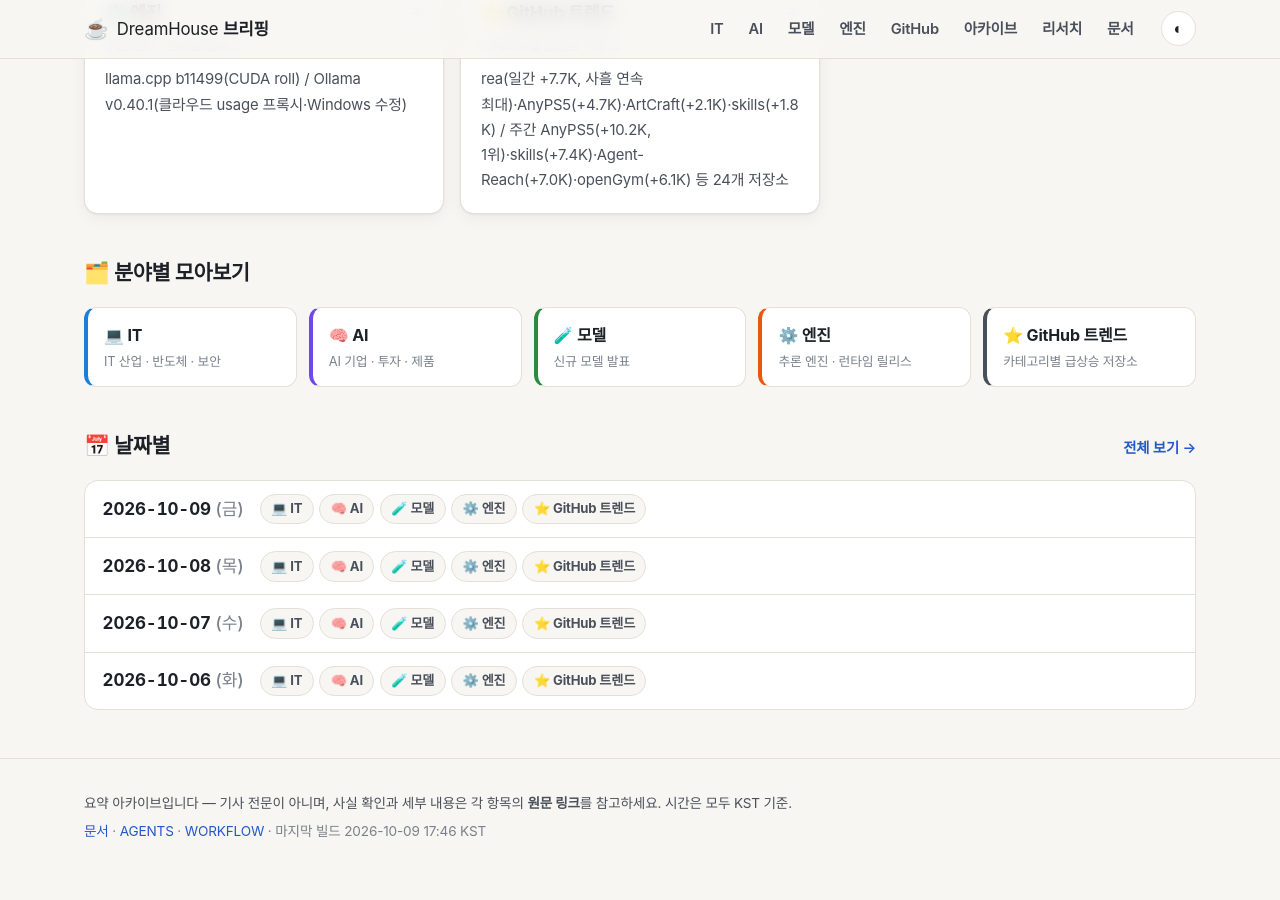
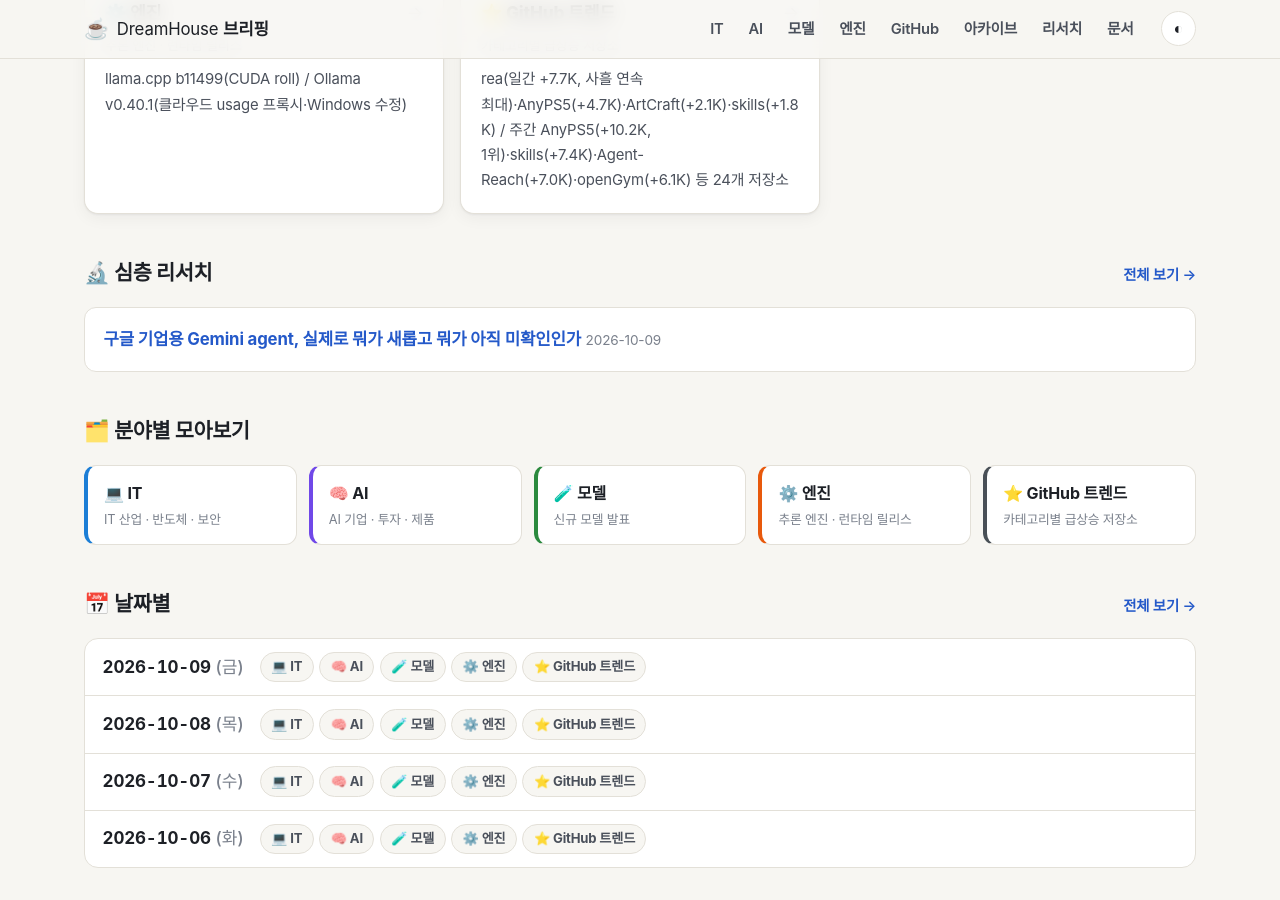
Before and after one commit to DreamHouseKSH/dreamhouse-briefings, a Jekyll site: the page built from index.html, in a window 1280 px wide and 900 px high, scrolled down 659 px. Built offline with Jekyll 4.4.1, drawn with Linux system fonts in a browser that asks for light colours; some web fonts are replaced; some of the changed lines change nothing that is shown.

Commit message:
research: #1 google-gemini-agent-enterprise

```diff
--- a/news/2026-10-09/AI.md
+++ b/news/2026-10-09/AI.md
@@ -9,6 +9,7 @@
 - **원문:** https://techcrunch.com/2026/10/08/google-brings-agentic-ai-to-gemini-starting-with-businesses/
 - **분야:** AI · 제품/엔터프라이즈
 - **날짜:** 2026-10-08
+- **심층 리서치:** [구글 기업용 Gemini agent, 뭐가 새롭고 뭐가 미확인인가](../../research/2026-10-09-google-gemini-agent-enterprise.md)
 
 ### 미디어
 
--- /dev/null
+++ b/research/2026-10-09-google-gemini-agent-enterprise.md
@@ -0,0 +1,85 @@
+# 심층 리서치 — 구글 기업용 Gemini agent, 실제로 뭐가 새롭고 뭐가 아직 미확인인가
+
+- **요청:** [#1](https://github.com/DreamHouseKSH/dreamhouse-briefings/issues/1)
+- **원래 기사:** [2026-10-09 AI · 1. 구글 클라우드, 기업용 Gemini agent 공개](../news/2026-10-09/AI.md)
+- **원문:** https://techcrunch.com/2026/10/08/google-brings-agentic-ai-to-gemini-starting-with-businesses/
+- **작성:** 2026-10-09 17:55 KST
+
+![구글 Gemini agent 행사 이미지 (TechCrunch/Google)](https://techcrunch.com/wp-content/uploads/2026/10/image_3.max-2100x2100_0CYZWqn.jpg?resize=1200,591)
+
+> 출처: TechCrunch 원문 페이지 — 원본 이미지 링크(복제 저장 아님)
+
+## 한 줄 결론
+
+구글은 Gemini를 "대답하는 챗봇"에서 **자기 계정·권한·감사 기록을 가진 업무용 에이전트**로 바꾸겠다고 발표했고, 설계(모델 선택 개방·에이전트 신원·지출 상한)는 분석가들에게 대체로 좋은 평가를 받았습니다. 다만 지금은 **비공개 프리뷰(private preview, 일부 고객만 쓰는 시험판)** 단계라 가격·실제 신뢰성(얼마나 실수 없이 일하는지)·다른 회사 시스템과의 권한 연동은 **아직 확인되지 않았습니다.** "출시"라기보다 "정식 출시 예고 + 시험판 공개"로 보는 게 정확합니다.
+
+## 배경
+
+- **에이전트(agent):** 사람이 한 단계씩 시키는 대신 목표만 주면 스스로 계획을 세우고 도구(메일, 문서, DB 등)를 써서 일을 끝내는 AI. 2026년 들어 업계 경쟁 축이 챗봇에서 에이전트로 옮겨가고 있습니다.
+- 구글은 2026-10-08(현지) **Gemini at Work 2026** 행사에서 이를 발표했습니다. 토마스 쿠리안 구글 클라우드 CEO의 키노트 요약이 1차 자료입니다([Google Cloud 블로그](https://cloud.google.com/blog/products/ai-machine-learning/welcome-to-gemini-at-work-2026)).
+- 소비자 쪽에는 이미 5월에 별도 앱 화면의 **Gemini Spark** 에이전트가 있었고, 이번 것은 기업용 **Gemini Enterprise** 앱 안에 들어가는 통합 에이전트입니다([The Verge](https://www.theverge.com/tech/1007904/google-gemini-ai-agent-enterprise)).
+- 경쟁 맥락: 마이크로소프트는 약 2주 앞선 9월 25일 Copilot을 **Autopilot**(자체 Entra ID 신원·메일·메모리를 가진 장기 실행 에이전트) 중심으로 재편했고, Meta는 9월 소비자용 **Muse** 에이전트를 냈습니다([Forbes](https://www.forbes.com/sites/janakirammsv/2026/10/08/google-built-an-ai-coworker-and-gave-it-a-confusing-name/), [TechTarget](https://www.techtarget.com/ai/news/366651779/Googles-workplace-agent-is-out-but-questions-abound)).
+
+## 핵심 사실과 수치 (출처별)
+
+| 사실·수치 | 출처 | 비고(1차/2차, 이해관계) |
+|---|---|---|
+| "지시가 아니라 목표(objectives)를 준다" — 계획·스킬·도구 사용·사내 시스템 연결 후 완성된 결과물 반환 | [Google Cloud 블로그](https://cloud.google.com/blog/products/ai-machine-learning/welcome-to-gemini-at-work-2026) | 1차, 회사 발표 |
+| 모델 선택: 현재 Gemini 계열 + Anthropic Claude, 향후 다른 비공개·오픈 모델 추가 예정 | 같은 곳, [TechCrunch](https://techcrunch.com/2026/10/08/google-brings-agentic-ai-to-gemini-starting-with-businesses/) | 1차 + 2차 일치 |
+| 연결 대상: Workspace, Microsoft 365·Teams, Slack, Confluence, Git, Jira, Salesforce, ServiceNow, BigQuery, Databricks, Postgres, Snowflake, 데스크톱 파일, 사내외 **MCP(Model Context Protocol, AI가 외부 도구·데이터에 붙는 표준 규격)** 서버 | Google Cloud 블로그 | 1차, 회사 발표 |
+| 코워커 에이전트: 자체 Workspace 계정, `@agents.company.com` 메일, 캘린더·Drive, 조직도 등록. 공유받은 것만 볼 수 있고, 행동은 사람 대신 에이전트 이름으로 감사 기록(audit trail)에 남음 | Google Cloud 블로그, The Verge | 1차 + 2차 일치 |
+| 보안: 에이전트마다 암호학적으로 증명된 신원, 최소 권한, **Agent Sandbox(격리된 실행 공간)**, 모든 트래픽이 지나는 **Agent Gateway(AI용 네트워크 방화벽)** 에 정책을 한 번 쓰면 전 에이전트에 적용 | Google Cloud 블로그 | 1차, 회사 발표. 실효성 독립 검증 없음 |
+| 비용: 다중 모델 조합, 스마트 라우팅(작업별로 싼 모델 자동 배정), 프로젝트별 **실시간 지출 상한** — 상한 도달 시 에이전트 일시정지 | Google Cloud 블로그, Forbes | 1차 + 2차 |
+| 토큰 단가는 2024년 이후 98% 하락했지만 사용량이 폭증 | Google Cloud 블로그 | 회사 주장, 근거 수치 미공개 |
+| 피차이: Gemini 월간 활성 이용자 10억 명 이상 | [TechCrunch](https://techcrunch.com/2026/10/08/google-brings-agentic-ai-to-gemini-starting-with-businesses/) | 행사 발언(회사 발표 기준). 독립 검증 없음 |
+| Fortune 100의 약 90%가 Gemini Enterprise 사용, 클라우드 고객 약 80%가 AI 제품 사용, 약 500개 고객이 지난 1년 각 1조 토큰 이상 처리 | Google Cloud 블로그, [Constellation Research](https://www.constellationr.com/index%2ephp/insights/news/google-cloud-launches-gemini-agent-work-across-enterprise-systems) | 회사 발표 기준. "사용"의 정의(전사 도입인지 일부 팀인지) 미공개 |
+| 상태: 비공개 베타/프리뷰. 정식 출시(GA) 10월 말~11월 초 예상 | Constellation(분석가 세션), The Verge, Forbes | 2차, 여러 매체 일치 |
+| 가격: 별도 SKU·애드온 없이 사용량 기반. Workspace용 정확한 과금 방식은 추후 공개 | Constellation, Forbes("가격 미공개") | 2차. **확정 가격은 확인되지 않음** |
+| 업종 특화: 금융·법률 프리뷰, 정부·헬스케어·리테일 예정. 금융판은 FactSet·LSEG·S&P Global·SEC 공시 데이터 연동, CME그룹·도이체방크 사용 | Google Cloud 블로그 | 1차, 회사 발표 |
+| 초기 테스터: On, Shopify, PayPal(PayPal은 주당 1천만 건 멀티모델 요청을 라우팅한다고 소개) | Google Cloud 블로그, TechCrunch | 회사 발표 기준 |
+| 고객 성과 예: Bradesco 문서 검토 1시간→5분, SOMPO 사내 에이전트 1만 개 이상 등 | Google Cloud 블로그 | 회사가 고른 사례(선별 편향 가능), 독립 검증 없음 |
+
+## 이해관계자별 입장과 논조
+
+- **구글(발표 주체):** "업무는 이제 프롬프트 창에서 시작한다", 에이전트와 모델은 별개 선택이며 최신 최강 모델은 몇 달마다 바뀌니 선택지를 열어둬야 한다는 논리 — 논조: 긍정 ([Google Cloud 블로그](https://cloud.google.com/blog/products/ai-machine-learning/welcome-to-gemini-at-work-2026))
+- **TechCrunch(원 기사):** 구글 발표와 피차이 수치를 중심으로 기능을 정리, 비공개 프리뷰라는 점은 거의 다루지 않음 — 논조: 긍정 ([TechCrunch](https://techcrunch.com/2026/10/08/google-brings-agentic-ai-to-gemini-starting-with-businesses/))
+- **The Verge:** 기능 소개 위주지만 "현재는 기업 고객 대상 비공개 프리뷰"라고 명시 — 논조: 중립 ([The Verge](https://www.theverge.com/tech/1007904/google-gemini-ai-agent-enterprise))
+- **Constellation Research(홀거 뮐러):** 이미 계약한 LLM을 자동화에 그대로 쓰게 하는 개방형 접근이 매력적 — 논조: 긍정 ([Constellation](https://www.constellationr.com/index%2ephp/insights/news/google-cloud-launches-gemini-agent-work-across-enterprise-systems))
+- **독립 분석가 카미 레비:** 구글은 모델 우위가 아니라 "새 기업 운영체제의 문지기(gatekeeper)"가 되려 한다. 신원·감사 기록·책임 소재 논의는 구글이 앞선다고 평가하면서도, 핵심 업무를 "사고 없이" 맡길 수 있을지는 별개 문제라고 지적 — 논조: 혼재 ([Computerworld](https://www.computerworld.com/article/4232827/google-wants-to-be-the-gatekeeper-for-enterprise-ai-agents.html))
+- **Info-Tech 마흐무드 라민:** 새로운 범주는 아니다(OpenAI·Anthropic·MS·Meta도 멀티에이전트 보유). 반복 업무·정보 종합에 강점, 거버넌스(통제) 강제가 필수 — 논조: 중립 (같은 기사)
+- **Omdia 마크 베큐 / Futurum 데이비드 니컬슨 / Tekonyx 시드 낙:** 방향은 맞지만 회사별 접근 권한, 구글 밖(SAP·Salesforce·Oracle) 데이터, 토큰 비용 관리 부담, 락인이 문제. 첫 시도에서 바로 성공하긴 어렵다 — 논조: 혼재 ([TechTarget](https://www.techtarget.com/ai/news/366651779/Googles-workplace-agent-is-out-but-questions-abound))
+- **HFS Research:** 가을에 나온 범용 에이전트 중 가장 완성도 높아 보이고 "중립적 통제판(스위스)" 포지션이 차별점. 단 비용·신뢰성·쌓인 맥락의 소유권이 미지수 — 논조: 혼재 ([HFS Research](https://www.hfsresearch.com/quicktakes/pick-gemini-agent-when-neutral-model-choice-matters-most/))
+- **Forbes(자나키람 MSV):** 기능은 "AI 동료"지만 제품 이름이 그냥 'Gemini'라 모델·앱·에이전트가 헷갈린다고 지적, 마이크로소프트가 2주 먼저 같은 아이디어를 냈다고 비교 — 논조: 혼재 ([Forbes](https://www.forbes.com/sites/janakirammsv/2026/10/08/google-built-an-ai-coworker-and-gave-it-a-confusing-name/))
+- **경쟁사(마이크로소프트):** 이번 발표에 대한 공식 반응은 찾지 못함. 비교 대상은 9/25 발표된 Copilot Autopilot·Agent 365(에이전트 신원·접근·비용 관리판).
+
+## 반론과 쟁점
+
+- **"출시"인가 "예고"인가:** 원 기사는 출시(launch)로 썼지만, 실제로는 비공개 프리뷰이고 GA는 10월 말~11월 초 예상 ([Constellation](https://www.constellationr.com/index%2ephp/insights/news/google-cloud-launches-gemini-agent-work-across-enterprise-systems), [The Verge](https://www.theverge.com/tech/1007904/google-gemini-ai-agent-enterprise)).
+- **신뢰성 근거 부재:** 평가(evals)·테스트·결정성(같은 입력에 같은 결과)·실패율 자료가 발표에 없음. 스킬이 "재사용 가능한 모듈형 프롬프트" 수준이라 규제 업무엔 약해 보인다는 지적 ([HFS Research](https://www.hfsresearch.com/quicktakes/pick-gemini-agent-when-neutral-model-choice-matters-most/)).
+- **권한은 벤더가 아니라 회사가 정한다:** 에이전트가 SAP나 MS 환경에 접근하려 할 때 사내 권한 정책을 어떻게 통과할지 불분명. "보안이 생산성을 깎는" 구조를 에이전트가 어떻게 다룰지 의문 ([TechTarget](https://www.techtarget.com/ai/news/366651779/Googles-workplace-agent-is-out-but-questions-abound)).
+- **비용 책임 전가:** 사용자가 Claude 같은 비싼 모델을 고를 수 있으면 직원 모두가 토큰 비용까지 신경 써야 함 (같은 기사). 구글은 지출 상한·라우팅으로 답하지만 단가가 공개되지 않아 검증 불가.
+- **락인·맥락 소유권:** 에이전트가 쌓는 메모리·맥락을 누가 소유하고 다른 플랫폼으로 옮길 수 있는지 미정 ([HFS Research](https://www.hfsresearch.com/quicktakes/pick-gemini-agent-when-neutral-model-choice-matters-most/), [TechTarget](https://www.techtarget.com/ai/news/366651779/Googles-workplace-agent-is-out-but-questions-abound)).
+- **"최초" 주장:** TechTarget은 구글을 "업무 흐름에 연결되는 에이전트를 낸 첫 프런티어 AI 기업"이라 썼지만, 같은 기사와 Forbes가 MS Autopilot(9/25)을 먼저 언급하고 Info-Tech는 새 범주가 아니라고 봄 — "최초" 표현은 정의에 따라 달라짐 ([Computerworld](https://www.computerworld.com/article/4232827/google-wants-to-be-the-gatekeeper-for-enterprise-ai-agents.html)).
+- 예상 쟁점: 에이전트가 자기 이름으로 메일을 보내고 문서를 고치는 구조에서, 잘못된 행동의 법적·업무상 책임이 에이전트를 만든 직원·관리자·구글 중 누구에게 있는지는 실제 사고 사례가 나와야 정리될 문제입니다(출처 없는 일반론).
+
+## 앞으로 볼 체크포인트
+
+- **2026년 10월 말~11월 초** — 정식 출시(GA) 여부와 범위(어떤 Workspace 요금제에서 쓸 수 있는지).
+- **가격표 공개 시점** — 사용량 기반 단가, Workspace 과금 방식, Claude 선택 시 추가 비용.
+- **신뢰성 자료** — 구글이 평가·실패율·사고 대응 자료를 내는지, 초기 고객의 독립적인 후기가 나오는지.
+- **모델 피커 확대** — "다른 비공개·오픈 모델"이 실제로 언제, 어떤 모델로 추가되는지.
+- **정부·헬스케어·리테일 버전** — "곧 출시"로만 언급, 일정 미공개.
+- **마이크로소프트 Autopilot·Agent 365와의 비교** — 두 프리뷰가 GA로 갈 때 가격·통제 기능 차이.
+- **차기 Alphabet 실적 발표** — 클라우드 매출과 AI 사용량 수치에 이번 에이전트가 어떻게 언급되는지(날짜는 확인되지 않음).
+
+## 출처 목록
+
+1. [Welcome to Gemini at Work 2026: Introducing the Gemini agent — Google Cloud Blog(토마스 쿠리안 키노트), 2026-10-09](https://cloud.google.com/blog/products/ai-machine-learning/welcome-to-gemini-at-work-2026)
+2. [Google Cloud introduces the Gemini agent — Google 블로그, 2026-10-08](https://blog.google/innovation-and-ai/infrastructure-and-cloud/google-cloud/gemini-at-work/)
+3. [Google brings agentic AI to Gemini, starting with businesses — TechCrunch(Sarah Perez), 2026-10-08](https://techcrunch.com/2026/10/08/google-brings-agentic-ai-to-gemini-starting-with-businesses/)
+4. [Google is launching a one-stop Gemini agent for your work tasks — The Verge(Emma Roth), 2026-10-08](https://www.theverge.com/tech/1007904/google-gemini-ai-agent-enterprise)
+5. [Google Cloud launches Gemini agent to work across enterprise systems — Constellation Research, 2026-10-08](https://www.constellationr.com/index%2ephp/insights/news/google-cloud-launches-gemini-agent-work-across-enterprise-systems)
+6. [Google's workplace agent is out, but questions abound — TechTarget(Esther Shittu), 2026-10-08](https://www.techtarget.com/ai/news/366651779/Googles-workplace-agent-is-out-but-questions-abound)
+7. [Google wants to be the gatekeeper for enterprise AI agents — Computerworld(Taryn Plumb), 2026-10](https://www.computerworld.com/article/4232827/google-wants-to-be-the-gatekeeper-for-enterprise-ai-agents.html)
+8. [Pick Gemini agent when neutral model choice matters most — HFS Research, 2026-10-08](https://www.hfsresearch.com/quicktakes/pick-gemini-agent-when-neutral-model-choice-matters-most/)
+9. [Google Built An AI Coworker And Gave It A Confusing Name — Forbes(Janakiram MSV), 2026-10-08](https://www.forbes.com/sites/janakirammsv/2026/10/08/google-built-an-ai-coworker-and-gave-it-a-confusing-name/) (검색 결과 발췌로 확인, 본문 전체는 열람하지 못함)
```
